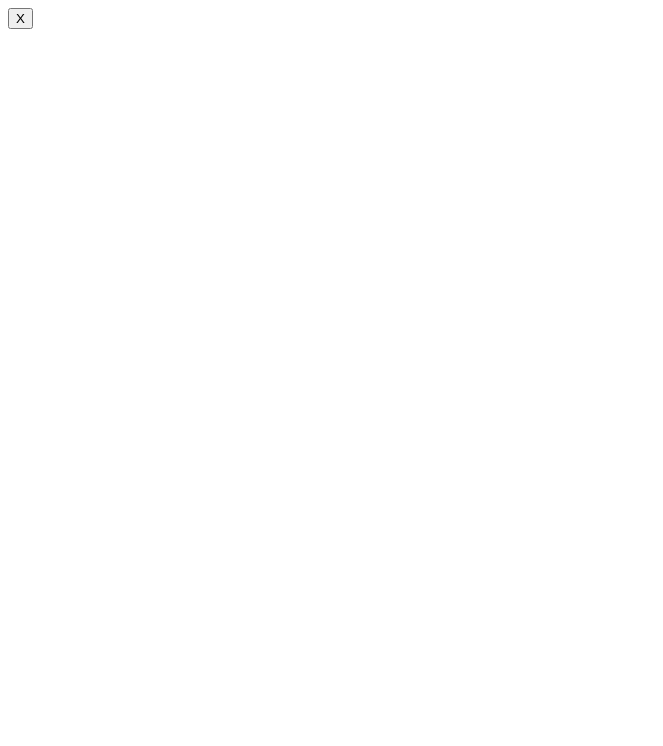
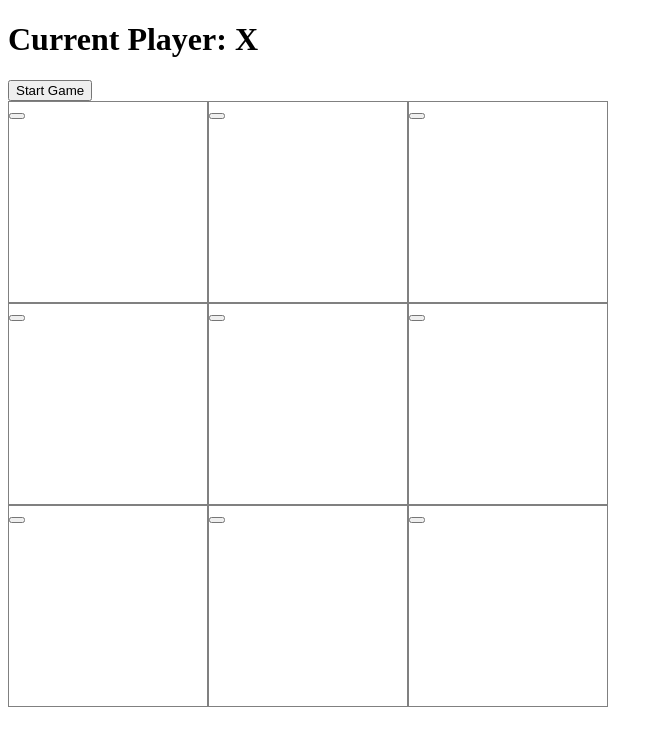
Before and after one commit to smoonmare/ng-tic-tac-toe, an Angular app: page / in a window 1280 px wide. Shown: the top 746 px of the page, without its empty margins (0-663 px from the left). Built offline with nearby package versions, Linux system fonts and the light colour scheme.

Commit message:
Fixed object type issues. Added board to the main app

```diff
--- a/src/app/app.component.html
+++ b/src/app/app.component.html
@@ -1,2 +1,2 @@
-<app-square [value]="'X'"></app-square>
+<app-board></app-board>
 <router-outlet></router-outlet>
--- a/src/app/board/board.component.scss
+++ b/src/app/board/board.component.scss
@@ -0,0 +1,10 @@
+main {
+    display: grid;
+    grid-template-columns: 200px 200px 200px;
+    grid-gap: 0;
+}
+
+app-square {
+    border: 1px gray solid;
+    height: 200px;
+}
--- a/src/app/board/board.component.ts
+++ b/src/app/board/board.component.ts
@@ -6,9 +6,9 @@ import { Component, OnInit } from '@angular/core';
   styleUrls: ['./board.component.scss']
 })
 export class BoardComponent implements OnInit {
-  squares: any[];
-  xIsNext: boolean;
-  winner: string;
+  squares?: any[];
+  xIsNext?: boolean;
+  winner?: string | number[] | null;
 
   constructor() { }
 
@@ -18,7 +18,7 @@ export class BoardComponent implements OnInit {
 
   newGame() {
     this.squares = Array(9).fill(null);
-    this.winner = '';
+    this.winner = null;
     this.xIsNext = true;
   }
 
@@ -27,10 +27,11 @@ export class BoardComponent implements OnInit {
   }
 
   makeMove(idx: number) {
-    if (!this.squares[idx]) {
-      this.squares.splice(idx, 1, this.player);
+    if (!this.squares?[idx] : null) {
+      this.squares?.splice(idx, 1, this.player);
       this.xIsNext = !this.xIsNext;
     }
+    this.winner = this.calculateWinner();
   }
 
   calculateWinner() {
@@ -44,17 +45,16 @@ export class BoardComponent implements OnInit {
       [0, 4, 8],
       [2, 4, 6]
     ];
-    for (let i=0; i < lines.length; i++) {
+    for (let i = 0; i < lines.length; i++) {
       const [a, b, c] = lines[i];
       if (
-        this.squares[a] &&
+        this.squares?[a] &&
         this.squares[a] === this.squares[b] &&
-        this.squares[a] === this.squares[c]
+        this.squares[a] === this.squares[c] : null
       ) {
-        return this.squares[a];
+        return this.squares?[a] : null;
       }
     }
     return null;
   }
-
 }
```
